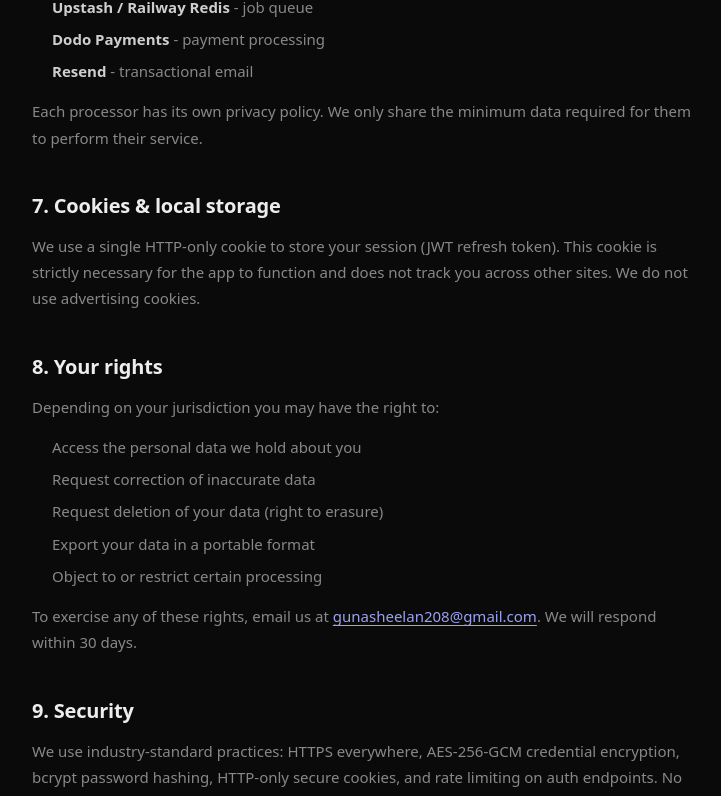
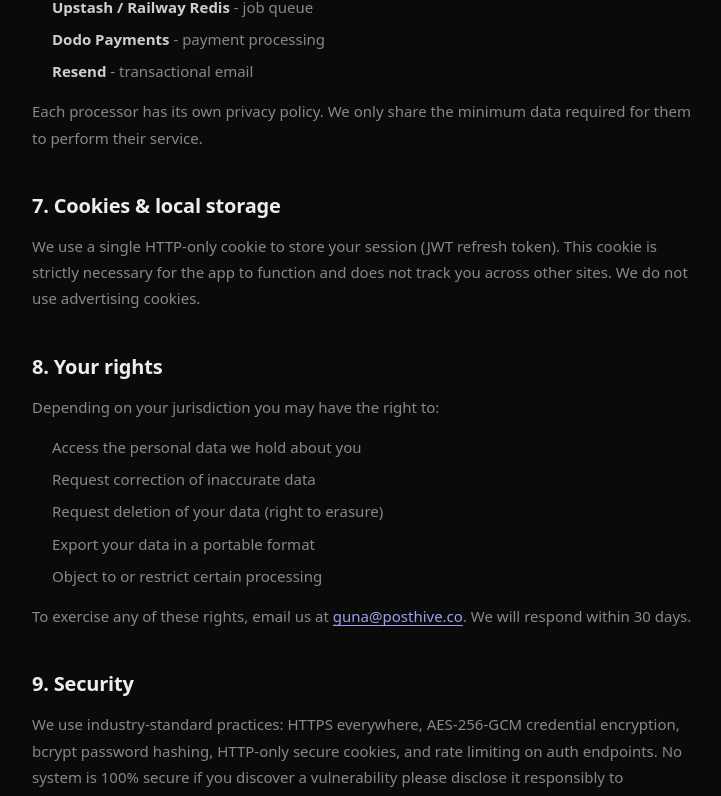
Before and after one commit to AstaBlackClove/posthive, a Next.js app in the folder apps/web/: page /privacy in a window 1280 px wide. Shown: the part 1993-2789 px from the top of the page, without its empty margins (278-999 px from the left). Built offline with nearby package versions, Linux system fonts and the light colour scheme; no server answers.

Commit message:
chore: update contact email to guna@posthive.co

```diff
--- a/apps/web/src/app/page.tsx
+++ b/apps/web/src/app/page.tsx
@@ -1047,7 +1047,7 @@ export default function RootPage() {
               <div style={{ display: "flex", flexDirection: "column", gap: 10 }}>
                 <span className="mono" style={{ fontSize: 11, letterSpacing: ".1em", color: "#444", fontWeight: 700, marginBottom: 6, textTransform: "uppercase" }}>Company</span>
                 {([
-                  ["mailto:gunasheelan208@gmail.com", "Contact us"],
+                  ["mailto:guna@posthive.co", "Contact us"],
                   ["/privacy", "Privacy policy"],
                   ["/terms", "Terms of service"],
                 ] as [string, string][]).map(([href, label]) => (
--- a/apps/web/src/app/privacy/page.tsx
+++ b/apps/web/src/app/privacy/page.tsx
@@ -6,8 +6,8 @@ export const metadata: Metadata = {
   description: "How Posthive collects, uses, and protects your data.",
 };
 
-const LAST_UPDATED = "July 11, 2026";
-const CONTACT_EMAIL = "gunasheelan208@gmail.com";
+const LAST_UPDATED = "July 20, 2026";
+const CONTACT_EMAIL = "guna@posthive.co";
 
 export default function PrivacyPage() {
   return (
--- a/apps/web/src/app/terms/page.tsx
+++ b/apps/web/src/app/terms/page.tsx
@@ -6,8 +6,8 @@ export const metadata: Metadata = {
   description: "Terms governing your use of Posthive.",
 };
 
-const LAST_UPDATED = "June 29, 2026";
-const CONTACT_EMAIL = "gunasheelan208@gmail.com";
+const LAST_UPDATED = "July 20, 2026";
+const CONTACT_EMAIL = "guna@posthive.co";
 
 export default function TermsPage() {
   return (
--- a/apps/web/src/components/LandingFooter.tsx
+++ b/apps/web/src/components/LandingFooter.tsx
@@ -124,7 +124,7 @@ export function LandingFooter() {
           <div style={{ display: "flex", flexDirection: "column", gap: 10 }}>
             <span style={{ fontSize: 11, letterSpacing: ".1em", color: "#444", fontWeight: 700, marginBottom: 6, textTransform: "uppercase" as const }}>Company</span>
             {([
-              ["mailto:gunasheelan208@gmail.com", "Contact us"],
+              ["mailto:guna@posthive.co", "Contact us"],
               ["/privacy", "Privacy policy"],
               ["/terms", "Terms of service"],
             ] as [string, string][]).map(([href, label]) => (
```
Also changed, not shown: 2 other files (tests, documents, lock files or other folders).
